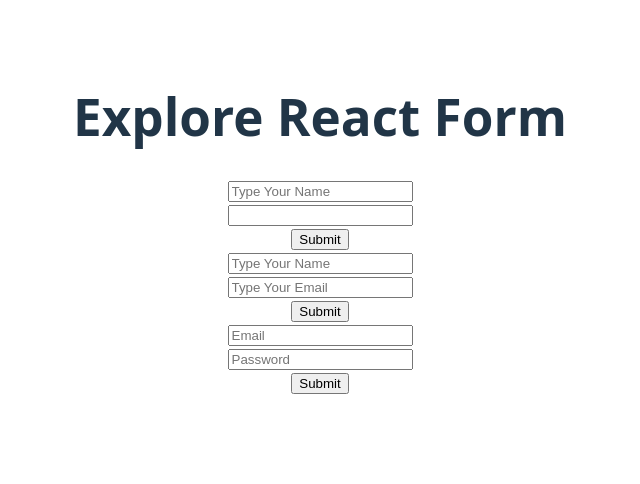
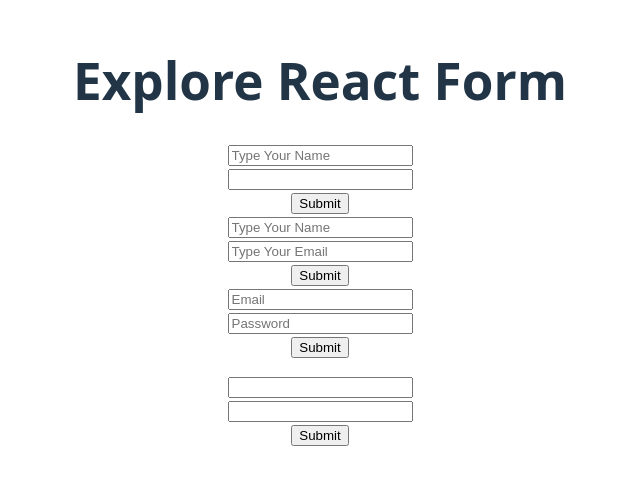
Before and after one commit to Rayhan-Rony/explore-react-form, a React (Vite) app: page / in a window 1280 px wide. Shown: the part 168-652 px from the top of the page, without its empty margins (320-960 px from the left). Built offline with nearby package versions, Linux system fonts and the light colour scheme.

Commit message:
explore uncontrolled system with useRef hooks

```diff
--- a/src/App.jsx
+++ b/src/App.jsx
@@ -2,6 +2,7 @@ import "./App.css";
 import ControlledField from "./Components/ControlledField/ControlledField";
 import FormAction from "./Components/FormAction/FormAction";
 import SimpleForm from "./Components/SimpleForm/SimpleForm";
+import Uncontrolled from "./Components/Uncontrolled/Uncontrolled";
 
 function App() {
   return (
@@ -10,6 +11,7 @@ function App() {
       <SimpleForm></SimpleForm>
       <FormAction></FormAction>
       <ControlledField></ControlledField>
+      <Uncontrolled></Uncontrolled>
     </>
   );
 }
--- a/src/Components/-----get-----form-data.js
+++ b/src/Components/-----get-----form-data.js
@@ -4,3 +4,4 @@
 // 3.controlled component one per each field useState onChange of the field.useful to dynamically handle error.
 // 3.handle all controlled field in a single state with object
 // const [FormData,setFormData]=useState({name:"",password:"",phone:""})
+// 4. uncontrolled with  useRef hook
--- /dev/null
+++ b/src/Components/Uncontrolled/Uncontrolled.jsx
@@ -0,0 +1,25 @@
+import React, { useRef } from "react";
+
+const Uncontrolled = () => {
+  const emailRef = useRef();
+  const passRef = useRef();
+  const handleSubmit = (e) => {
+    e.preventDefault();
+    const email = emailRef.current.value;
+    const pass = passRef.current.value;
+    console.log(email, pass);
+  };
+  return (
+    <div>
+      <form onSubmit={handleSubmit}>
+        <input ref={emailRef} type="email" />
+        <br />
+        <input ref={passRef} type="password" name="" />
+        <br />
+        <input type="submit" value="Submit" />
+      </form>
+    </div>
+  );
+};
+
+export default Uncontrolled;
```
